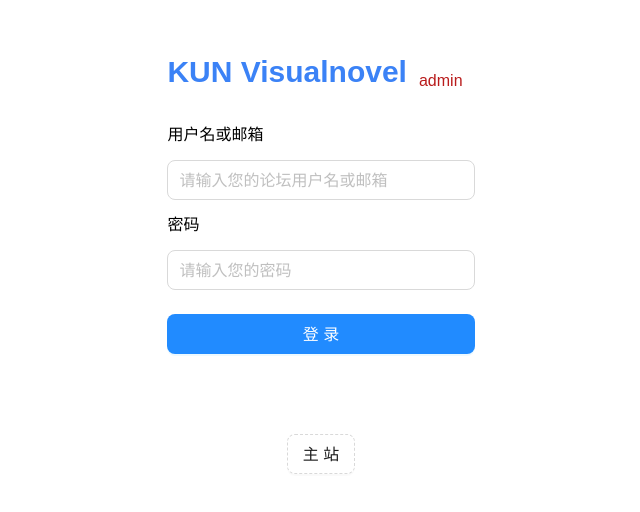
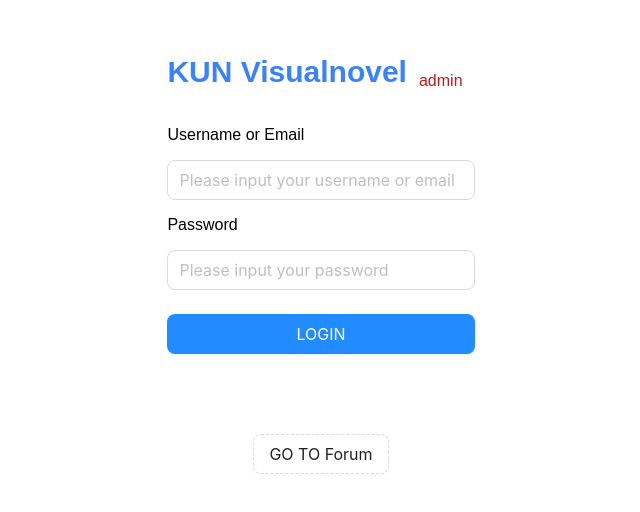
Before and after one commit to KUN1007/kun-galgame-admin-react-swc, a React (Vite) app: page /login in a window 1280 px wide. Shown: the part 136-648 px from the top of the page, without its empty margins (319-959 px from the left). Built offline with nearby package versions, Linux system fonts and the light colour scheme.

Commit message:
mod: login

```diff
--- a/src/pages/login/index.tsx
+++ b/src/pages/login/index.tsx
@@ -55,26 +55,26 @@ const LoginPage: React.FC = () => {
           </Flex>
 
           <Form className="flex flex-col">
-            <label htmlFor="name">用户名或邮箱</label>
+            <label htmlFor="name">Username or Email</label>
             <Input
               size="large"
               className="my-4"
               id="name"
               type="text"
               autoComplete="username"
-              placeholder="请输入您的论坛用户名或邮箱"
+              placeholder="Please input your username or email"
               value={state.name}
               onChange={handleEmailChange}
             />
 
-            <label htmlFor="password">密码</label>
+            <label htmlFor="password">Password</label>
             <Input
               size="large"
               className="mt-4"
               id="password"
               type="password"
               autoComplete="password"
-              placeholder="请输入您的密码"
+              placeholder="Please input your password"
               value={state.password}
               onChange={handlePasswordChange}
             />
@@ -82,14 +82,14 @@ const LoginPage: React.FC = () => {
 
           <div className="mt-2">
             <Button size="large" block type="primary" onClick={handleLogin}>
-              登录
+              LOGIN
             </Button>
           </div>
         </Flex>
 
         <Flex>
           <Button size="large" block className="mt-20" type="dashed">
-            主站
+            GO TO Forum
           </Button>
         </Flex>
       </Flex>
```
